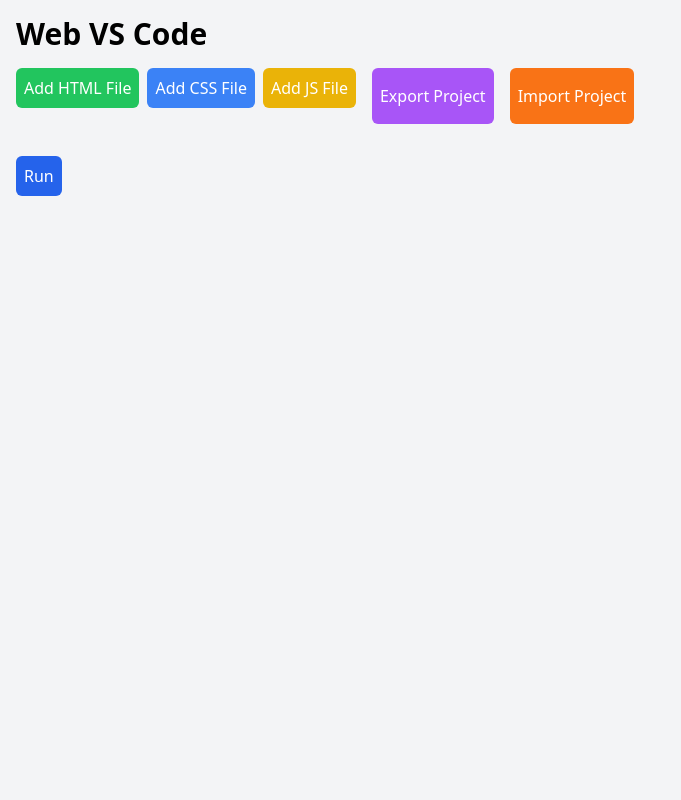
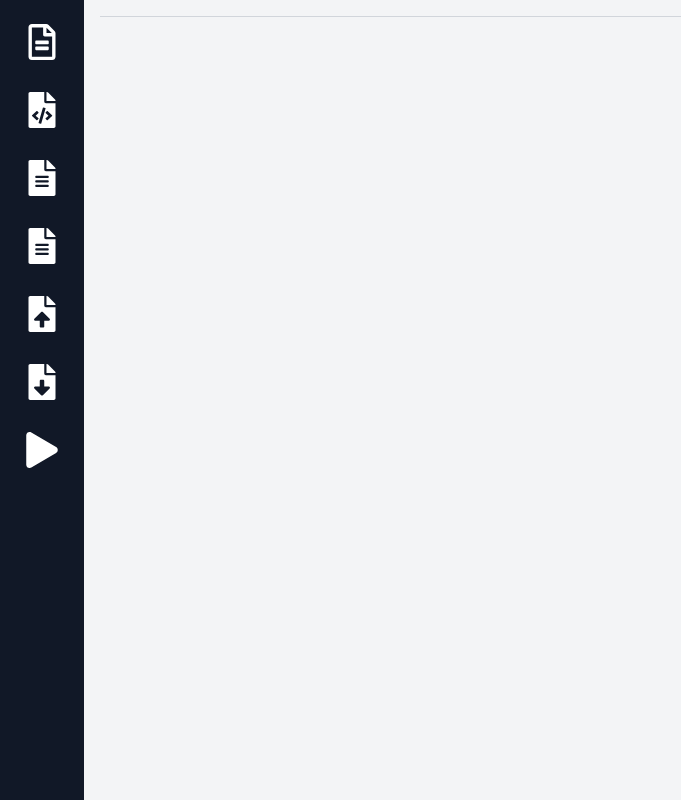
Before and after one commit to danielkorkin/webcode, a Next.js app: page / in a window 1280 px wide. Shown: the whole page, without its empty margins (0-681 px from the left). Built offline with nearby package versions, Linux system fonts and the light colour scheme.

Commit message:
Added sidebar

```diff
--- a/package.json
+++ b/package.json
@@ -15,7 +15,9 @@
 		"react": "^18",
 		"react-dom": "^18",
 		"react-hook-form": "^7.53.0",
+		"react-icons": "^5.3.0",
 		"react-monaco-editor": "^0.56.1",
+		"react-tooltip": "^5.28.0",
 		"uuid": "^10.0.0"
 	},
 	"devDependencies": {
--- a/src/app/page.tsx
+++ b/src/app/page.tsx
@@ -3,32 +3,73 @@
 import { useState } from "react";
 import { useRouter } from "next/navigation";
 import { v4 as uuidv4 } from "uuid";
+import Sidebar from "@/components/Sidebar";
+import FileList from "@/components/FileList";
+import FileTabs from "@/components/FileTabs";
 import CodeEditor from "@/components/CodeEditor";
-import FileList from "@/components/FileList";
-import RunButton from "@/components/RunButton";
-import FileTabs from "@/components/FileTabs";
-import ExportButton from "@/components/ExportButton";
-import ImportButton from "@/components/ImportButton";
 
 export default function Home() {
 	const [files, setFiles] = useState<
 		{ name: string; content: string; type: "html" | "css" | "javascript" }[]
 	>([]);
+	const [openFiles, setOpenFiles] = useState<
+		{ name: string; content: string; type: "html" | "css" | "javascript" }[]
+	>([]);
 	const [activeFile, setActiveFile] = useState<number | null>(null);
+	const [isFileListOpen, setIsFileListOpen] = useState(false); // Closed by default
 	const router = useRouter();
 
 	const handleAddFile = (
 		name: string,
 		type: "html" | "css" | "javascript"
 	) => {
-		setFiles([...files, { name, content: "", type }]);
-		setActiveFile(files.length); // Set the new file as active
+		const newFile = { name, content: "", type };
+		const updatedFiles = [...files, newFile];
+		setFiles(updatedFiles);
+
+		const fileIndex = updatedFiles.length - 1;
+		handleOpenFile(fileIndex);
 	};
 
 	const handleFileChange = (index: number, content: string) => {
 		const updatedFiles = [...files];
 		updatedFiles[index].content = content;
 		setFiles(updatedFiles);
+
+		const openIndex = openFiles.findIndex(
+			(file) => file.name === updatedFiles[index].name
+		);
+		if (openIndex !== -1) {
+			const updatedOpenFiles = [...openFiles];
+			updatedOpenFiles[openIndex].content = content;
+			setOpenFiles(updatedOpenFiles);
+		}
+	};
+
+	const handleOpenFile = (index: number) => {
+		const fileToOpen = files[index];
+		if (!fileToOpen) return;
+
+		const alreadyOpen = openFiles.findIndex(
+			(file) => file.name === fileToOpen.name
+		);
+
+		if (alreadyOpen === -1) {
+			setOpenFiles([...openFiles, fileToOpen]);
+			setActiveFile(openFiles.length); // Set the new file as active
+		} else {
+			setActiveFile(alreadyOpen);
+		}
+	};
+
+	const handleCloseFile = (index: number) => {
+		const updatedOpenFiles = openFiles.filter((_, i) => i !== index);
+		setOpenFiles(updatedOpenFiles);
+		setActiveFile(updatedOpenFiles.length > 0 ? 0 : null); // Set the first file as active if available
+	};
+
+	const handleToggleFiles = () => {
+		setIsFileListOpen(!isFileListOpen);
 	};
 
 	const handleRun = () => {
@@ -48,29 +89,58 @@ export default function Home() {
 		setActiveFile(importedFiles.length > 0 ? 0 : null); // Set the first file as active if available
 	};
 
+	const handleExport = () => {
+		const dataStr =
+			"data:text/json;charset=utf-8," +
+			encodeURIComponent(JSON.stringify(files, null, 2));
+		const downloadAnchorNode = document.createElement("a");
+		downloadAnchorNode.setAttribute("href", dataStr);
+		downloadAnchorNode.setAttribute("download", "project-files.json");
+		document.body.appendChild(downloadAnchorNode);
+		downloadAnchorNode.click();
+		downloadAnchorNode.remove();
+	};
+
 	return (
-		<div className="container mx-auto p-4">
-			<h1 className="text-3xl font-bold mb-4">Web VS Code</h1>
-			<div className="mb-4 flex space-x-4">
-				<FileList onAddFile={handleAddFile} />
-				<ExportButton files={files} />
-				<ImportButton onImport={handleImport} />
-			</div>
+		<div className="flex">
+			<Sidebar
+				onToggleFiles={handleToggleFiles}
+				onAddFile={handleAddFile}
+				onImport={handleImport}
+				onExport={handleExport}
+				onRun={handleRun}
+			/>
+			<div
+				className={`flex-1 p-4 transition-all duration-300 ${
+					isFileListOpen ? "ml-64" : "ml-0"
+				}`}
+			>
 				<FileTabs
-				files={files}
+					openFiles={openFiles}
 					activeFile={activeFile}
 					onSelectFile={setActiveFile}
+					onCloseFile={handleCloseFile}
 				/>
-			{activeFile !== null && (
+				{activeFile !== null && openFiles[activeFile] && (
 					<CodeEditor
-					language={files[activeFile].type}
-					content={files[activeFile].content}
+						language={openFiles[activeFile].type}
+						content={openFiles[activeFile].content}
 						onChange={(content) =>
-						handleFileChange(activeFile, content)
+							handleFileChange(
+								files.findIndex(
+									(f) => f.name === openFiles[activeFile].name
+								),
+								content
+							)
 						}
 					/>
 				)}
-			<RunButton onClick={handleRun} />
+			</div>
+			{isFileListOpen && (
+				<div className="fixed left-16 top-0 h-full w-64 bg-gray-900 text-white p-4 shadow-lg z-10">
+					<FileList files={files} onOpenFile={handleOpenFile} />
+				</div>
+			)}
 		</div>
 	);
 }
--- a/src/components/FileList.tsx
+++ b/src/components/FileList.tsx
@@ -1,40 +1,34 @@
+import { FaRegFileAlt } from "react-icons/fa";
+
 interface FileListProps {
-	onAddFile: (name: string, type: "html" | "css" | "javascript") => void;
+	files: {
+		name: string;
+		content: string;
+		type: "html" | "css" | "javascript";
+	}[];
+	onOpenFile: (index: number) => void;
 }
 
-export default function FileList({ onAddFile }: FileListProps) {
-	const handleAddFile = (type: "html" | "css" | "javascript") => {
-		const name = prompt(
-			`Enter the name for the new ${type.toUpperCase()} file:`
-		);
-		if (name) {
-			onAddFile(name, type);
-		}
-	};
+export default function FileList({ files, onOpenFile }: FileListProps) {
+	// Ensure files is an array
+	if (!Array.isArray(files)) {
+		return <div>No files available.</div>;
+	}
 
 	return (
-		<div className="mb-4">
-			<button
-				type="button"
-				className="p-2 bg-green-500 text-white rounded-md mr-2"
-				onClick={() => handleAddFile("html")}
-			>
-				Add HTML File
-			</button>
-			<button
-				type="button"
-				className="p-2 bg-blue-500 text-white rounded-md mr-2"
-				onClick={() => handleAddFile("css")}
-			>
-				Add CSS File
-			</button>
-			<button
-				type="button"
-				className="p-2 bg-yellow-500 text-white rounded-md"
-				onClick={() => handleAddFile("javascript")}
-			>
-				Add JS File
-			</button>
+		<div className="absolute left-0 top-10 w-64 h-screen bg-gray-900 text-white p-4 shadow-lg">
+			<h3 className="text-lg font-bold mb-4">Files</h3>
+			<ul className="mb-4">
+				{files.map((file, index) => (
+					<li
+						key={file.name}
+						className="cursor-pointer mb-2 p-2 hover:bg-gray-700 rounded-md"
+						onClick={() => onOpenFile(index)}
+					>
+						{file.name}
+					</li>
+				))}
+			</ul>
 		</div>
 	);
 }
--- a/src/components/FileTabs.tsx
+++ b/src/components/FileTabs.tsx
@@ -1,34 +1,50 @@
 interface FileTabsProps {
-	files: {
+	openFiles: {
 		name: string;
 		content: string;
 		type: "html" | "css" | "javascript";
 	}[];
 	activeFile: number | null;
 	onSelectFile: (index: number) => void;
+	onCloseFile: (index: number) => void;
 }
 
 export default function FileTabs({
-	files,
+	openFiles,
 	activeFile,
 	onSelectFile,
+	onCloseFile,
 }: FileTabsProps) {
 	return (
-		<div className="mb-4">
-			{files.map((file, index) => (
-				<button
+		<div className="mb-4 flex border-b border-gray-300">
+			{openFiles.map(
+				(file, index) =>
+					file && (
+						<div
 							key={file.name}
-					type="button"
-					className={`p-2 mr-2 rounded-md ${
+							className={`p-2 mr-2 rounded-t-md flex items-center ${
 								activeFile === index
 									? "bg-gray-800 text-white"
 									: "bg-gray-200"
 							}`}
+						>
+							<button
+								type="button"
+								className="mr-2"
 								onClick={() => onSelectFile(index)}
 							>
 								{file.name}
 							</button>
-			))}
+							<button
+								type="button"
+								className="text-sm text-red-500"
+								onClick={() => onCloseFile(index)}
+							>
+								X
+							</button>
+						</div>
+					)
+			)}
 		</div>
 	);
 }
--- /dev/null
+++ b/src/components/Sidebar.tsx
@@ -0,0 +1,155 @@
+import {
+	FaRegFileAlt,
+	FaFileCode,
+	FaFileAlt,
+	FaFileUpload,
+	FaFileDownload,
+	FaPlay,
+} from "react-icons/fa";
+import { Tooltip } from "react-tooltip";
+import "react-tooltip/dist/react-tooltip.css";
+import { ChangeEvent } from "react";
+
+interface SidebarProps {
+	onToggleFiles: () => void;
+	onAddFile: (name: string, type: "html" | "css" | "javascript") => void;
+	onImport: (
+		importedFiles: {
+			name: string;
+			content: string;
+			type: "html" | "css" | "javascript";
+		}[]
+	) => void;
+	onExport: () => void;
+	onRun: () => void;
+}
+
+export default function Sidebar({
+	onToggleFiles,
+	onAddFile,
+	onImport,
+	onExport,
+	onRun,
+}: SidebarProps) {
+	const handleAddFile = (type: "html" | "css" | "javascript") => {
+		const name = prompt(
+			`Enter the name for the new ${type.toUpperCase()} file:`
+		);
+		if (name) {
+			onAddFile(name, type);
+		}
+	};
+
+	const handleImportFiles = (event: ChangeEvent<HTMLInputElement>) => {
+		const file = event.target.files?.[0];
+		if (!file) return;
+
+		const reader = new FileReader();
+		reader.onload = (e) => {
+			try {
+				const importedFiles = JSON.parse(e.target?.result as string);
+				onImport(importedFiles);
+			} catch (error) {
+				console.error("Error importing files:", error);
+				alert(
+					"Failed to import files. Please make sure the file is valid."
+				);
+			}
+		};
+		reader.readAsText(file);
+	};
+
+	return (
+		<div className="flex flex-col items-center space-y-4 bg-gray-900 text-white p-4 h-screen">
+			<button
+				type="button"
+				data-tooltip-id="tooltip-files"
+				onClick={onToggleFiles}
+				className="hover:bg-gray-700 p-2 rounded-md"
+			>
+				<FaRegFileAlt size={36} />
+			</button>
+			<Tooltip id="tooltip-files" place="right">
+				Toggle Files
+			</Tooltip>
+
+			<button
+				type="button"
+				data-tooltip-id="tooltip-add-html"
+				onClick={() => handleAddFile("html")}
+				className="hover:bg-gray-700 p-2 rounded-md"
+			>
+				<FaFileCode size={36} />
+			</button>
+			<Tooltip id="tooltip-add-html" place="right">
+				Add HTML File
+			</Tooltip>
+
+			<button
+				type="button"
+				data-tooltip-id="tooltip-add-css"
+				onClick={() => handleAddFile("css")}
+				className="hover:bg-gray-700 p-2 rounded-md"
+			>
+				<FaFileAlt size={36} />
+			</button>
+			<Tooltip id="tooltip-add-css" place="right">
+				Add CSS File
+			</Tooltip>
+
+			<button
+				type="button"
+				data-tooltip-id="tooltip-add-js"
+				onClick={() => handleAddFile("javascript")}
+				className="hover:bg-gray-700 p-2 rounded-md"
+			>
+				<FaFileAlt size={36} />
+			</button>
+			<Tooltip id="tooltip-add-js" place="right">
+				Add JS File
+			</Tooltip>
+
+			<label
+				htmlFor="file-upload"
+				data-tooltip-id="tooltip-import"
+				className="hover:bg-gray-700 p-2 rounded-md cursor-pointer"
+			>
+				<FaFileUpload size={36} />
+			</label>
+			<input
+				id="file-upload"
+				type="file"
+				accept=".json"
+				onChange={handleImportFiles}
+				style={{ display: "none" }}
+			/>
+			<Tooltip id="tooltip-import" place="right">
+				Import Project
+			</Tooltip>
+
+			<button
+				type="button"
+				data-tooltip-id="tooltip-export"
+				onClick={onExport}
+				className="hover:bg-gray-700 p-2 rounded-md"
+			>
+				<FaFileDownload size={36} />
+			</button>
+			<Tooltip id="tooltip-export" place="right">
+				Export Project
+			</Tooltip>
+
+			<button
+				type="button"
+				data-tooltip-id="tooltip-run"
+				onClick={onRun}
+				className="hover:bg-gray-700 p-2 rounded-md mt-auto"
+			>
+				<FaPlay size={36} />
+			</button>
+			<Tooltip id="tooltip-run" place="right">
+				Run Project
+			</Tooltip>
+		</div>
+	);
+}
```
Also changed, not shown: 1 other file (tests, documents, lock files or other folders). Lines whose indentation alone changed are shown as unchanged.
